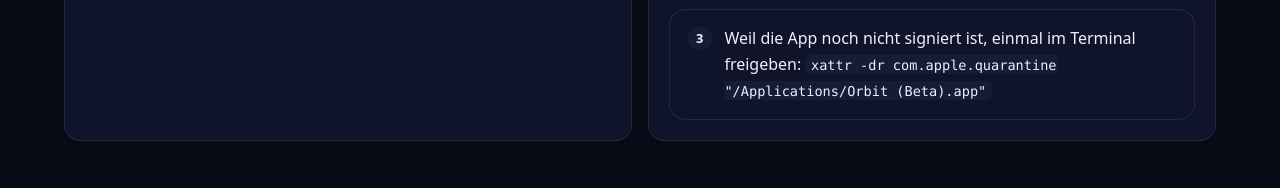
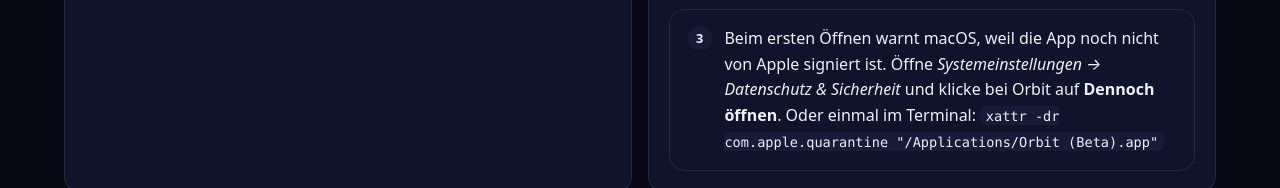
Before and after one commit to joelsommerer/orbit-code-releases, a plain HTML site: page index.html in a window 1280 px wide. Shown: the part 3648-3836 px from the top of the page. Drawn offline with Linux system fonts and the light colour scheme; no server answers.

Commit message:
Explain the first-open warning for the manual download
Co-Authored-By: Claude Fable 5.2 <noreply@anthropic.com>

```diff
--- a/index.html
+++ b/index.html
@@ -422,7 +422,7 @@
               <ol class="steps" style="margin-top: 0.75rem">
                 <li><a href="https://github.com/joelsommerer/orbit-code-releases/releases/latest">Neueste Version</a> laden und entpacken.</li>
                 <li><code>Orbit (Beta).app</code> in <em>Programme</em> ziehen.</li>
-                <li>Weil die App noch nicht signiert ist, einmal im Terminal freigeben: <code>xattr -dr com.apple.quarantine "/Applications/Orbit (Beta).app"</code></li>
+                <li>Beim ersten Öffnen warnt macOS, weil die App noch nicht von Apple signiert ist. Öffne <em>Systemeinstellungen → Datenschutz &amp; Sicherheit</em> und klicke bei Orbit auf <strong>Dennoch öffnen</strong>. Oder einmal im Terminal: <code>xattr -dr com.apple.quarantine "/Applications/Orbit (Beta).app"</code></li>
               </ol>
             </div>
           </div>
```
Also changed, not shown: 1 other file.
